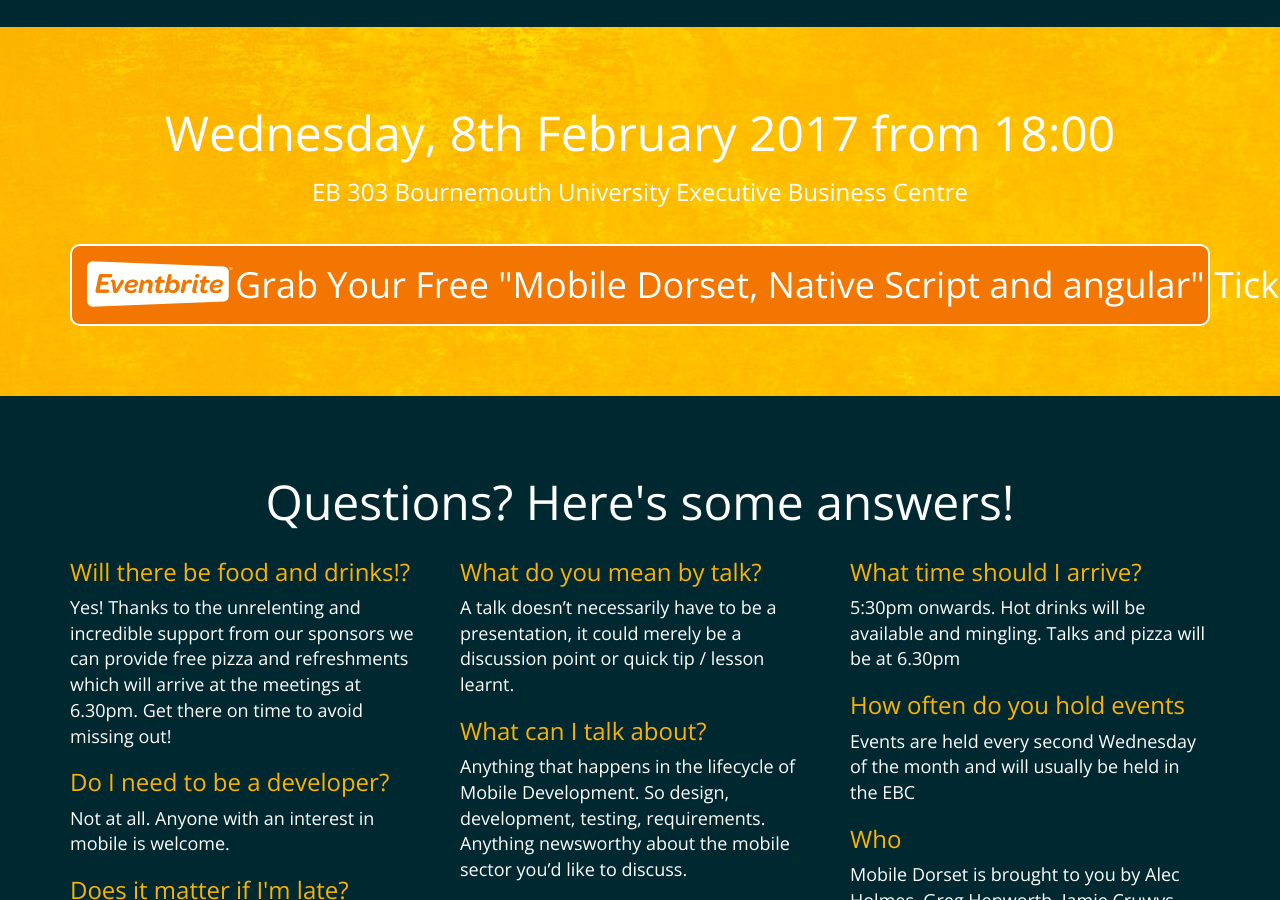
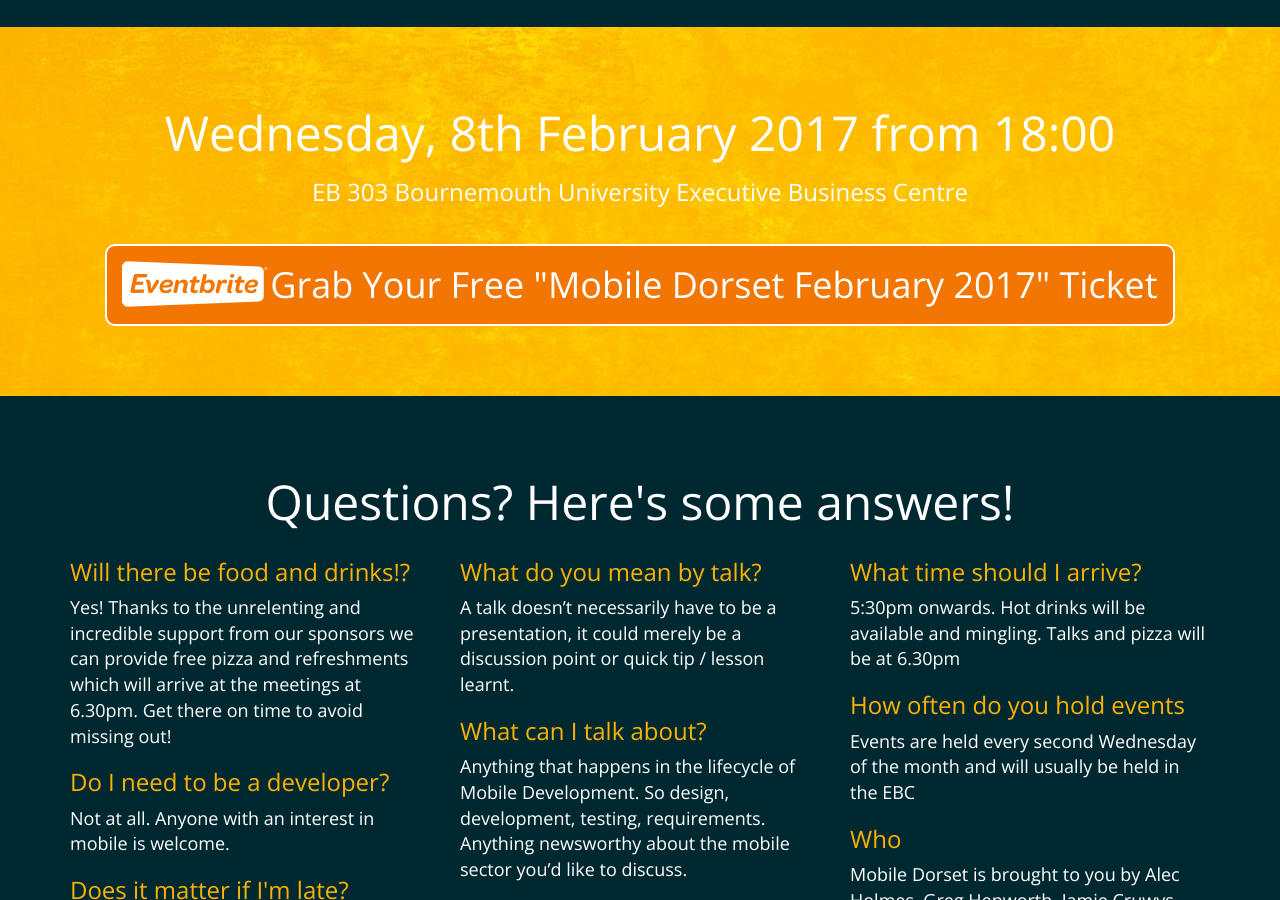
Before and after one commit to MobileDorset/mobiledorset.github.io, a Jekyll site: the page built from index.html, in a window 1280 px wide and 900 px high, scrolled down 1131 px. Built offline with Jekyll 4.4.1, drawn with Linux system fonts in a browser that asks for light colours.

Commit message:
Update events.yml

```diff
--- a/_data/events.yml
+++ b/_data/events.yml
@@ -33,7 +33,7 @@
   url: https://mobiledorset-december-2016.eventbrite.co.uk
   location: EB 303 Bournemouth University Executive Business Centre
 
-- name: Mobile Dorset, Native Script and angular
+- name: Mobile Dorset February 2017
   datetime: Wednesday, 8th February 2017 from 18:00
   url: https://mobiledorset-feb.eventbrite.co.uk
   location: EB 303 Bournemouth University Executive Business Centre
```
